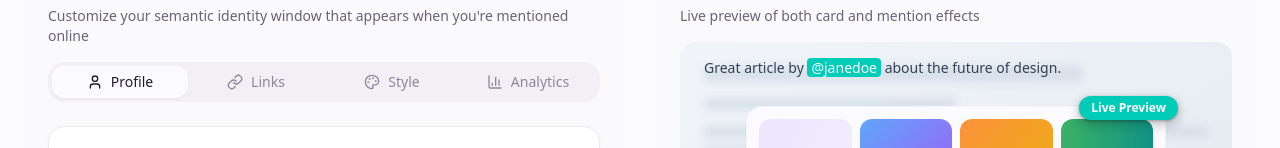
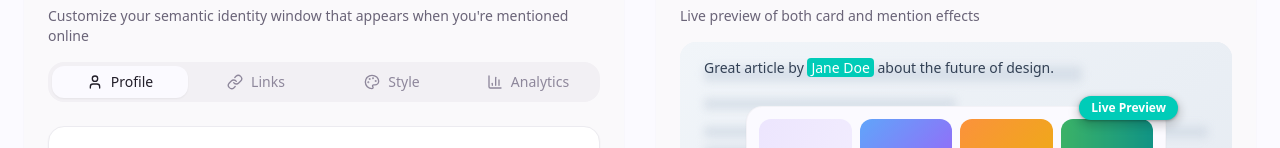
Before and after one commit to boldtonic/maze-getmaze, a React (Vite) app: page / in a window 1280 px wide. Shown: the part 177-325 px from the top of the page. Built offline with nearby package versions, Linux system fonts and the light colour scheme.

Commit message:
Fix: Change mention text
Update the live preview to display "Jane Doe" instead of "@janedoe".

```diff
--- a/src/components/SlugPreview.tsx
+++ b/src/components/SlugPreview.tsx
@@ -60,7 +60,7 @@ export function SlugPreview({ brandMode }: SlugPreviewProps) {
                 className="px-1 rounded font-medium"
                 style={{ backgroundColor: "hsl(var(--accent))", color: "white" }}
               >
-                @janedoe
+                Jane Doe
               </span>
             {" "}about the future of design.
           </p>
```
